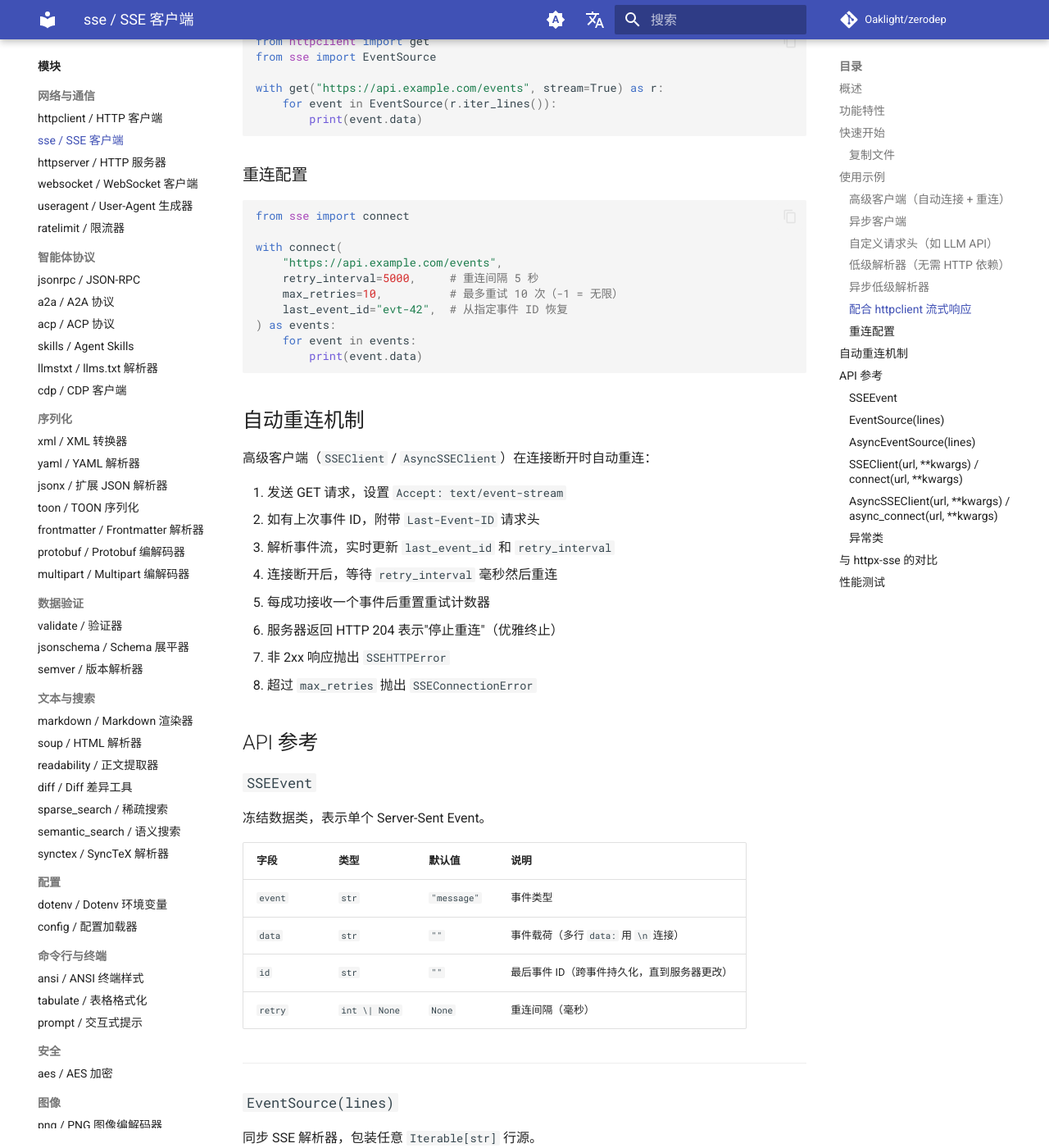
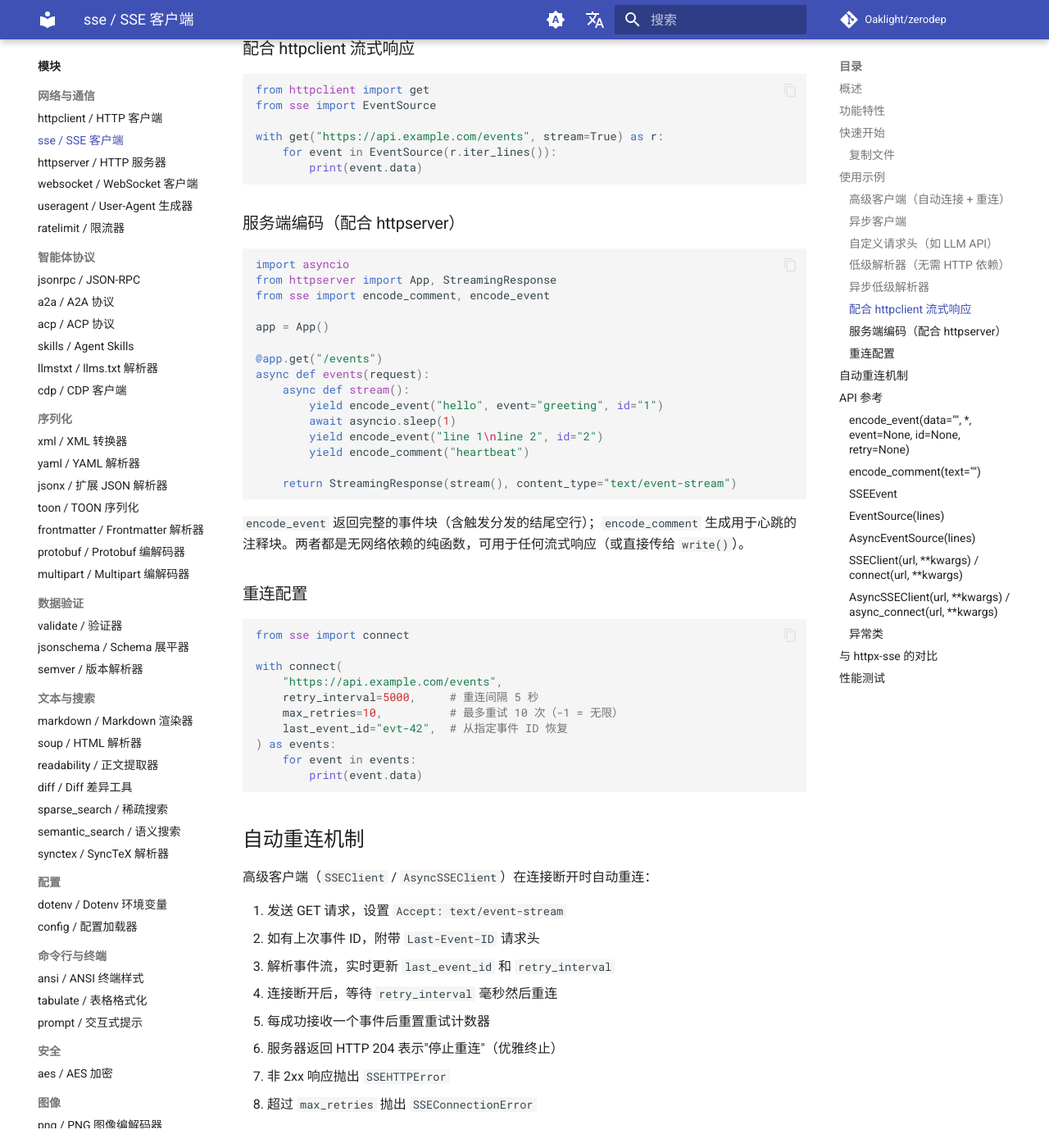
Before and after one commit to Oaklight/zerodep, an MkDocs documentation site: the page built from docs/modules/sse.md, in a window 1280 px wide and 1400 px high, scrolled down 2730 px. Shown: the whole window at 82% size. Built offline with MkDocs 1.6.1 and Material for MkDocs 9.7.7, drawn with Linux system fonts in a browser that asks for light colours; comment, search, counter and statistics services are not loaded; some of the changed text lies outside the part shown.

Commit message:
docs(sse)：记录服务端事件编码（v0.4.0）

````diff
--- a/docs/modules/sse.md
+++ b/docs/modules/sse.md
@@ -1,12 +1,12 @@
-# SSE 客户端
+# SSE 客户端与事件编码器
 
-零依赖的 Server-Sent Events (SSE) 客户端，W3C 标准解析、自动重连、同步 + 异步双模式，仅标准库，Python 3.10+。
+零依赖的 Server-Sent Events (SSE) 客户端与事件编码器，W3C 标准解析、自动重连、同步 + 异步双模式，仅标准库，Python 3.10+。
 
 > **可替代:** `sseclient-py`、`aiohttp-sse-client`、`httpx-sse`
 
 ## 概述
 
-SSE 模块提供完整的 [Server-Sent Events](https://html.spec.whatwg.org/multipage/server-sent-events.html) 流消费客户端。采用三层架构设计，你可以只使用解析器，也可以使用完整的自动重连客户端。
+SSE 模块提供完整的 [Server-Sent Events](https://html.spec.whatwg.org/multipage/server-sent-events.html) 流消费客户端和线格式编码器。采用四层架构设计，你可以只使用编码器、只使用解析器，也可以使用完整的自动重连客户端。
 
 | 文件 | 说明 | 依赖 |
 |------|------|------|
@@ -17,7 +17,8 @@ SSE 模块提供完整的 [Server-Sent Events](https://html.spec.whatwg.org/mult
 ## 功能特性
 
 - **W3C 标准解析** —— 支持 `event`、`data`、`id`、`retry` 字段，注释忽略，BOM 剥离，多行 data 合并
-- **三层抽象** —— 独立解析器、迭代器包装、完整 HTTP 客户端
+- **服务端编码** —— `encode_event` / `encode_comment` 生成符合规范的 `text/event-stream` 块（多行 data、CRLF 归一化、NUL/换行校验）
+- **四层抽象** —— 事件编码器、独立解析器、迭代器包装、完整 HTTP 客户端
 - **自动重连** —— 可配置重试间隔、最大重试次数和 Last-Event-ID 跟踪
 - **同步 + 异步** —— `EventSource` / `AsyncEventSource` 和 `SSEClient` / `AsyncSSEClient`
 - **204 = 停止** —— 服务器返回 HTTP 204 表示优雅终止流
@@ -124,6 +125,28 @@ with get("https://api.example.com/events", stream=True) as r:
         print(event.data)
 ```
 
+### 服务端编码（配合 httpserver）
+
+```python
+import asyncio
+from httpserver import App, StreamingResponse
+from sse import encode_comment, encode_event
+
+app = App()
+
+@app.get("/events")
+async def events(request):
+    async def stream():
+        yield encode_event("hello", event="greeting", id="1")
+        await asyncio.sleep(1)
+        yield encode_event("line 1\nline 2", id="2")
+        yield encode_comment("heartbeat")
+
+    return StreamingResponse(stream(), content_type="text/event-stream")
+```
+
+`encode_event` 返回完整的事件块（含触发分发的结尾空行）；`encode_comment` 生成用于心跳的注释块。两者都是无网络依赖的纯函数，可用于任何流式响应（或直接传给 `write()`）。
+
 ### 重连配置
 
 ```python
@@ -153,6 +176,27 @@ with connect(
 8. 超过 `max_retries` 抛出 `SSEConnectionError`
 
 ## API 参考
+
+### `encode_event(data="", *, event=None, id=None, retry=None)`
+
+为 `text/event-stream` 响应格式化一个 SSE 事件块。
+
+| 参数 | 类型 | 默认值 | 说明 |
+|------|------|--------|------|
+| `data` | `str` | `""` | 载荷；换行会被归一化，每行生成一个 `data:` 字段 |
+| `event` | `str \| None` | `None` | 事件类型；省略时客户端视为 `message` |
+| `id` | `str \| None` | `None` | 事件 ID；不得包含 NUL 或换行 |
+| `retry` | `int \| None` | `None` | 重连间隔（毫秒，非负整数） |
+
+返回含结尾空行的完整事件块。`event`/`id` 含换行、`id` 含 NUL 或 `retry` 非法时抛出 `ValueError`。
+
+---
+
+### `encode_comment(text="")`
+
+格式化注释块（客户端忽略）用于心跳。返回含结尾空行的完整块。
+
+---
 
 ### `SSEEvent`
 
@@ -242,13 +286,14 @@ with connect(
 |------|-------------|-----------|
 | 依赖 | 无（仅标准库） | httpx |
 | 独立解析器 | 有（`EventSource`） | 无（需要 `httpx.Response`） |
+| 服务端编码 | 有（`encode_event`） | 无 |
 | 自动重连 | 有 | 无 |
 | Last-Event-ID 跟踪 | 有 | 无 |
 | 同步 + 异步 | 有 | 有 |
 | 204 优雅停止 | 有 | 无 |
 | W3C 解析 | 有 | 有 |
 | 解析速度 | ~1.5 ms / 1000 事件 | ~1.4 ms / 1000 事件 |
-| 实现 | 单文件（~380 行） | 包（多文件） |
+| 实现 | 单文件（~700 行） | 包（多文件） |
 
 **何时使用 zerodep：** 你需要一个自包含的 SSE 客户端，具备自动重连和零依赖，或者需要一个不与任何 HTTP 库耦合的独立解析器。
 
````
Also changed, not shown: docs/changelog.md (+1 -0 lines), docs/modules/index.md (+2 -2 lines).
